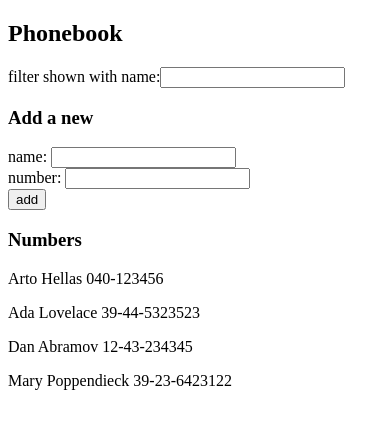
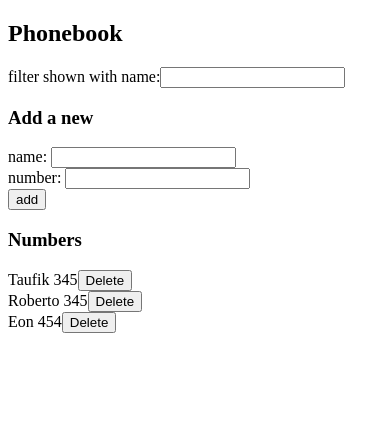
Before and after one commit to tardhiansyah/fullstack-open, a React (Vite) app in the folder part2/phonebook/: page / in a window 390 px wide. Shown: the top 428 px of the page. Built offline with nearby package versions, Linux system fonts and the light colour scheme; data requests are answered from the project's data file.

Commit message:
phonebook step 10

```diff
--- a/part2/phonebook/db.json
+++ b/part2/phonebook/db.json
@@ -1,24 +1,19 @@
 {
   "persons": [
     {
-      "name": "Arto Hellas",
-      "number": "040-123456",
-      "id": 1
+      "id": "8b29",
+      "name": "Taufik",
+      "number": "345"
     },
     {
-      "name": "Ada Lovelace",
-      "number": "39-44-5323523",
-      "id": 2
+      "id": "c689",
+      "name": "Roberto",
+      "number": "345"
     },
     {
-      "name": "Dan Abramov",
-      "number": "12-43-234345",
-      "id": 3
-    },
-    {
-      "name": "Mary Poppendieck",
-      "number": "39-23-6423122",
-      "id": 4
+      "id": "a8c7",
+      "name": "Eon",
+      "number": "454"
     }
   ]
 }
--- a/part2/phonebook/src/App.jsx
+++ b/part2/phonebook/src/App.jsx
@@ -1,5 +1,5 @@
 import { useState, useEffect } from "react";
-import axios from "axios";
+import personService from "./services/persons";
 import Persons from "./components/Persons";
 import Filter from "./components/Filter";
 import PersonForm from "./components/PersonForm";
@@ -10,15 +10,20 @@ const App = () => {
   const [newNumber, setNewNumber] = useState("");
   const [filter, setFilter] = useState("");
 
-  // #region Effect Hooks
+  // Get all person registered
   useEffect(() => {
-    axios.get("http://localhost:3001/persons").then((response) => {
-      setPersons(response.data);
-    });
+    personService
+      .getAll()
+      .then((initialResponse) => {
+        console.log(initialResponse);
+        setPersons(initialResponse);
+      })
+      .catch((error) => {
+        console.log(error);
+      });
   }, []);
-  // #endregion
 
-  // #region Filter
+  // Filter person
   const filteredPerson = persons.filter((person) =>
     person.name.toLowerCase().includes(filter.toLowerCase())
   );
@@ -27,31 +32,52 @@ const App = () => {
     const value = event.target.value;
     setFilter(value);
   };
-  // #endregion
 
-  // #region PersonForm
+  // Check duplicate person
   const isExist = (newPerson) => {
     return persons.some((person) => person.name === newPerson.name);
   };
 
+  // Add new person
   const addPerson = (event) => {
     event.preventDefault();
 
-    const newPerson = {
-      id: persons.length + 1,
+    const personObject = {
       name: newName,
       number: newNumber,
     };
 
-    if (isExist(newPerson)) {
-      alert(`${newPerson.name} is already added to phonebook`);
+    if (isExist(personObject)) {
+      const update = confirm(`${personObject.name} is already added to phonebook, replace the old number with a new one?`);
+      if (update) {
+        updatePerson(personObject);
+      }
     } else {
-      setPersons(persons.concat(newPerson));
+      personService.create(personObject).then(createdPerson => {
+        setPersons(persons.concat(createdPerson));
+      }).catch(error => {
+        console.log(error);
+      });
     }
 
     setNewName("");
     setNewNumber("");
   };
+
+  const updatePerson = (personObject) => {
+    const person = persons.find((person) => person.name === personObject.name);
+    const updatedPerson = { ...person, number: personObject.number };
+
+    personService
+      .update(person.id, updatedPerson)
+      .then(updatedPerson => {
+        setPersons(persons.map(person => person.id !== updatedPerson.id ? person : updatedPerson))
+      }).catch(error => {
+        console.log(error);
+        alert(`the person '${person.name} was already deleted from server'`);
+        setPersons(persons.filter(person => person.id !== updatedPerson.id));
+      });
+  }
 
   const handleChangeName = (event) => {
     setNewName(event.target.value);
@@ -60,7 +86,23 @@ const App = () => {
   const handleChangeNumber = (event) => {
     setNewNumber(event.target.value);
   };
-  // #endregion
+
+  // Delete person
+  const deletePerson = (id) => {
+    const personName = persons.find((person) => person.id === id).name;
+
+    const deletePerson = window.confirm(`Delete ${personName} ?`);
+    if (!deletePerson) return;
+
+    personService
+      .remove(id)
+      .then((deletedPerson) => {
+        setPersons(persons.filter((person) => person.id !== deletedPerson.id));
+      }).catch((error) => {
+        console.log(error);
+      });
+  }
+
 
   return (
     <div>
@@ -80,7 +122,7 @@ const App = () => {
 
       <h3>Numbers</h3>
 
-      <Persons data={filteredPerson} />
+      <Persons data={filteredPerson} toggleDelete={deletePerson}/>
     </div>
   );
 };
--- a/part2/phonebook/src/components/Person.jsx
+++ b/part2/phonebook/src/components/Person.jsx
@@ -1,9 +1,9 @@
 const Person = ({name, number}) => {
 
     return (
-        <p>
+        <>
            {name} {number}
-        </p>
+        </>
     );
 }
 
--- a/part2/phonebook/src/components/Persons.jsx
+++ b/part2/phonebook/src/components/Persons.jsx
@@ -1,14 +1,17 @@
 /* eslint-disable react/prop-types */
 import Person from "./Person";
 
-const Persons = ( props ) => {
-    return (
-        <div>
-            {props.data.map((person) => (
-                <Person key={person.id} name={person.name} number={person.number} />
-            ))}
+const Persons = (props) => {
+  return (
+    <div>
+      {props.data.map((person) => (
+        <div key={person.id}>
+          <Person name={person.name} number={person.number} />
+          <button onClick={() => {props.toggleDelete(person.id)}}>Delete</button>
         </div>
-    );
-}
+      ))}
+    </div>
+  );
+};
 
-export default Persons
+export default Persons;
--- /dev/null
+++ b/part2/phonebook/src/services/persons.js
@@ -0,0 +1,30 @@
+import axios from "axios";
+
+const baseUrl = "http://localhost:3001/persons";
+
+const getAll = () => {
+  const request = axios.get(baseUrl);
+  return request.then((response) => response.data);
+};
+
+const create = (personObject) => {
+  const request = axios.post(baseUrl, personObject);
+  return request.then((response) => response.data);
+};
+
+const remove = (id) => {
+  const request = axios.delete(`${baseUrl}/${id}`);
+  return request.then(response => response.data);
+}
+
+const update = (id, personObject) => {
+  const request = axios.put(`${baseUrl}/${id}`, personObject);
+  return request.then(response => response.data);
+}
+
+export default {
+  getAll,
+  create,
+  remove,
+  update,
+};
```
